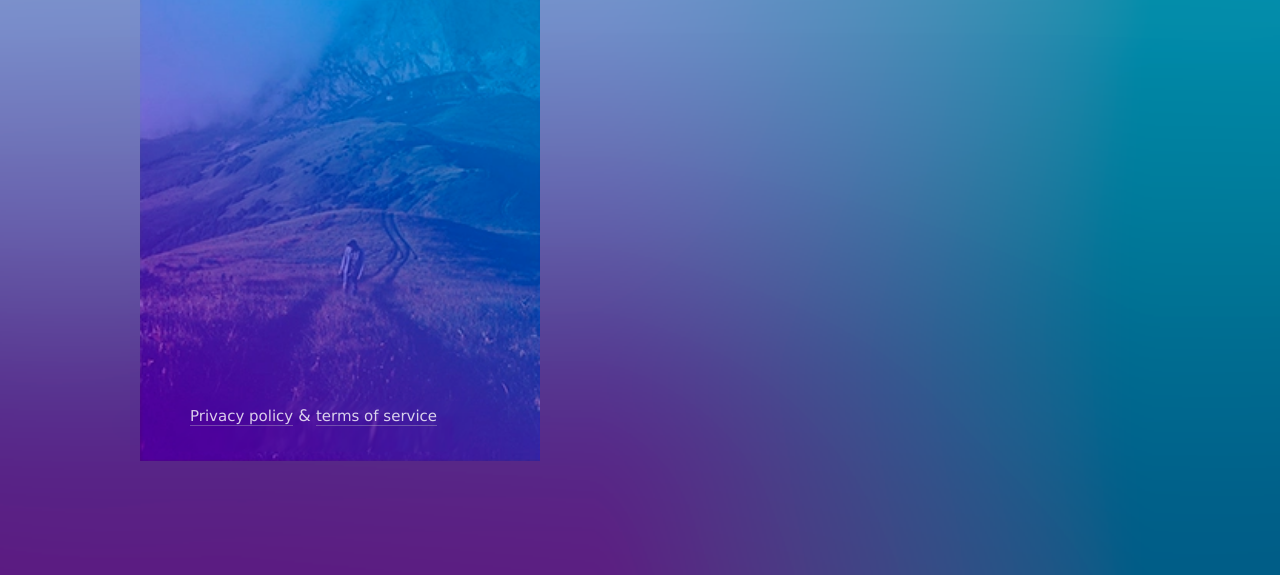
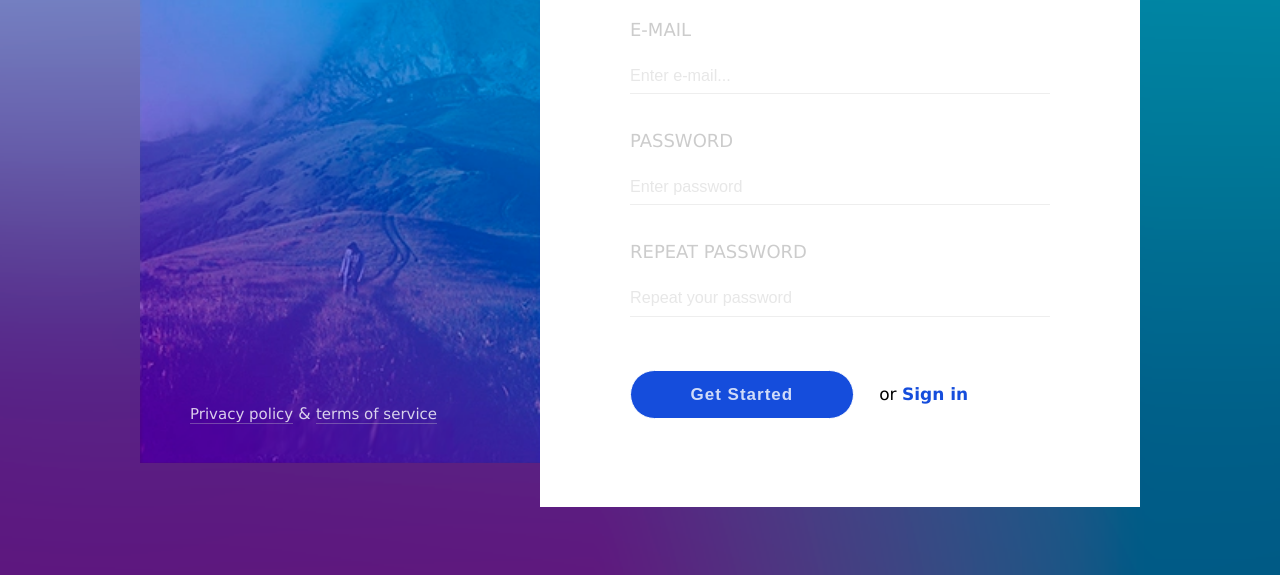
Before and after one commit to JurgitaE/04-sign-up, a website: page index.html in a window 1280 px wide. Shown: the part 225-800 px from the top of the page. Drawn offline with Linux system fonts and the light colour scheme.

Commit message:
changing body backgrount and img to background

```diff
--- a/css/base/base.css
+++ b/css/base/base.css
@@ -13,11 +13,11 @@ body * {
 
 body {
     font-family: Verdana, Geneva, Tahoma, sans-serif;
-    position: absolute;
-    top: 0px;
-    bottom: 0px;
-    left: 0px;
-    right: 0px;
+    background-image: url(../../img/background.png);
+    background-size: cover;
+    background-position: center;
+    width: 100%;
+    height: 100vh;
     display: flex;
     justify-content: center;
     align-items: center;
--- a/css/base/layout.css
+++ b/css/base/layout.css
@@ -1,13 +1,3 @@
-body::before {
-    content: '';
-    position: fixed;
-    top: 0px;
-    bottom: 0px;
-    left: 0px;
-    right: 0px;
-    background-image: url('../../img/background.png');
-    background-size: cover;
-}
 .main-content {
     width: var(--main-width);
     display: flex;
@@ -19,6 +9,11 @@ body::before {
 .main-content > .hero {
     width: 40%;
     position: relative;
+    height: calc(0.4 * 1.4384 * var(--main-width));
+    background-color: rgb(106, 12, 111);
+    background-image: url(../../img/hero.png);
+    background-size: cover;
+
 }
 .main-content > .hero img {
     width: 100%;
@@ -28,6 +23,7 @@ body::before {
     display: flex;
     flex-direction: column;
     justify-content: space-between;
+    z-index: 10;
 }
 .main-content .description {
     display: flex;
--- a/index.html
+++ b/index.html
@@ -31,7 +31,7 @@
     <body>
         <main class="main-content">
             <div class="hero">
-                <img src="./img/hero.png" alt="mountain" />
+                <!-- <img src="./img/hero.png" alt="mountain" /> -->
                 <div class="description">
                     <h1 class="main-title">Sign up</h1>
                     <p class="policy-terms">
```
